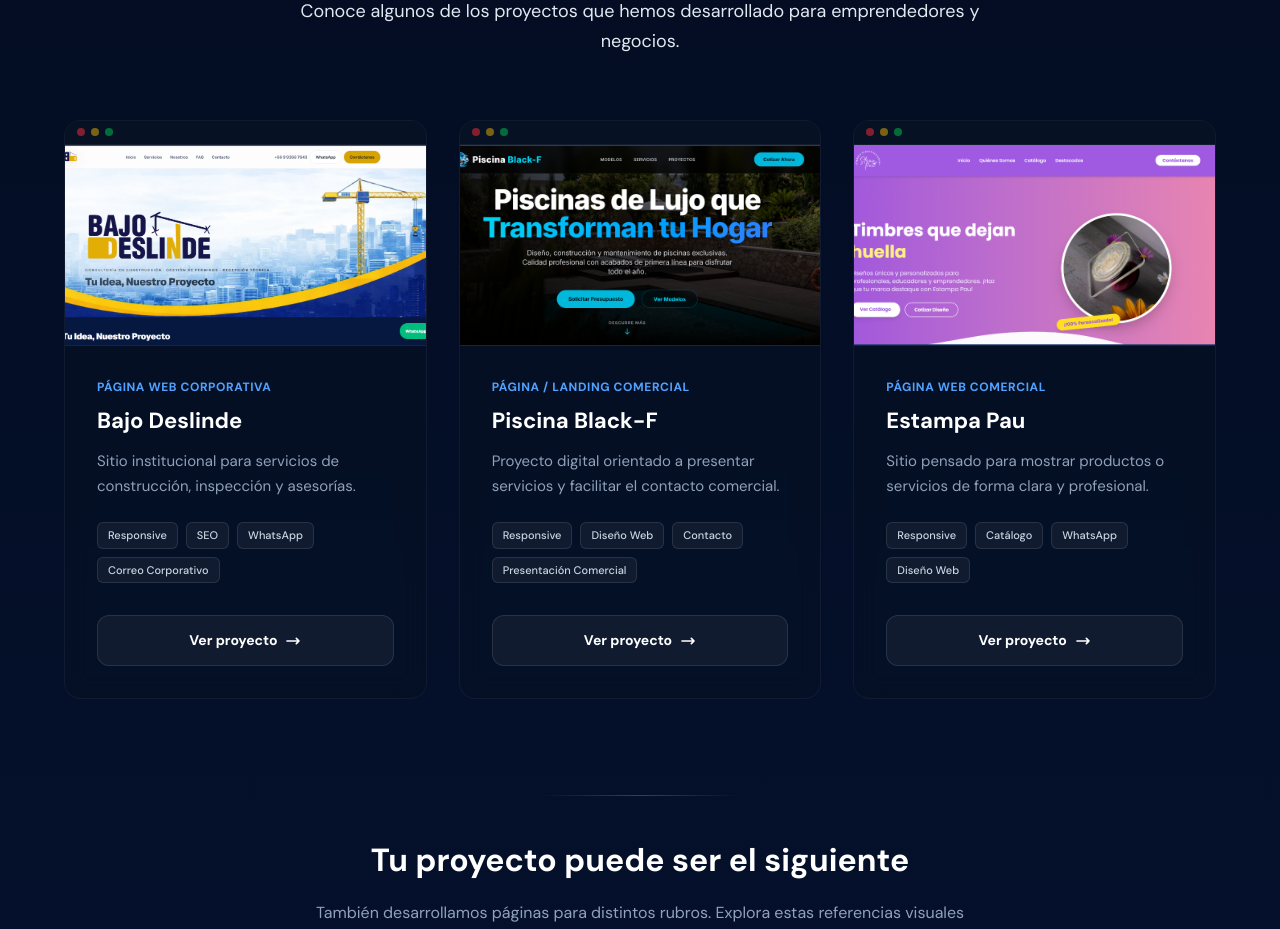
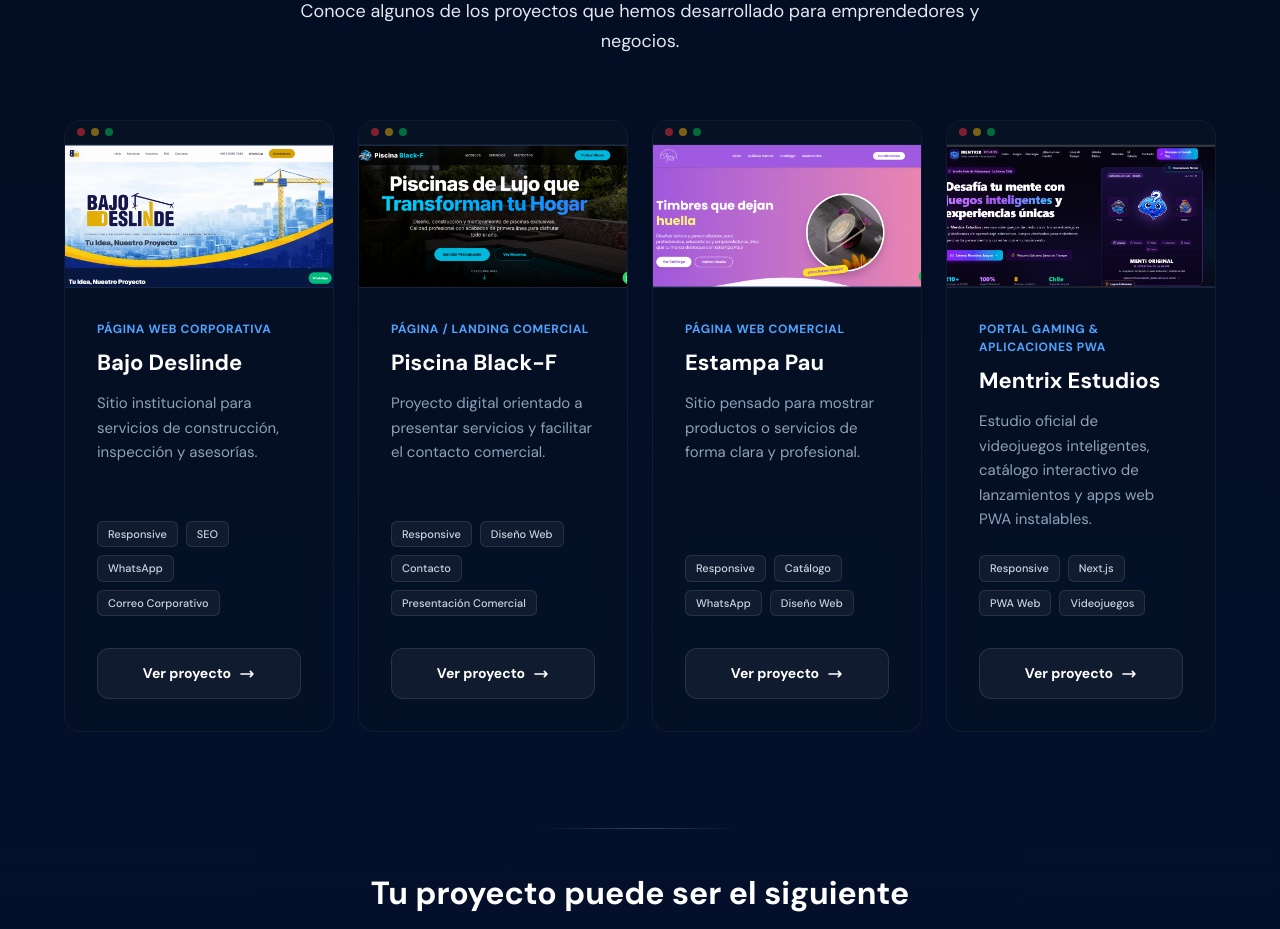
Before and after one commit to enlaceappoficial-code/agencia-soluciones-home, a Next.js app: page / in a window 1280 px wide. Shown: the part 3420-4349 px from the top of the page. Built offline with nearby package versions, Linux system fonts and the light colour scheme.

Commit message:
feat: integracion de Mentrix Estudios en Proyectos y Herramientas

```diff
--- a/src/components/HerramientasDropdown.tsx
+++ b/src/components/HerramientasDropdown.tsx
@@ -48,6 +48,17 @@ const ECOSYSTEM_TOOLS: ToolItem[] = [
     status: 'live',
     href: '/peluqueria',
     external: false,
+    accent: 'blue',
+  },
+  {
+    id: 'mentrix-estudios',
+    name: 'Mentrix Estudios (Videojuegos & PWA)',
+    short: 'Mentrix Gaming',
+    description: 'Estudio de videojuegos inteligentes, trivias de deducción y web apps PWA',
+    logo: '/ecosistema/logo-mentrix.png',
+    status: 'live',
+    href: 'https://web-mentrix-estudios.vercel.app',
+    external: true,
     accent: 'blue',
   },
   {
--- a/src/components/Proyectos.tsx
+++ b/src/components/Proyectos.tsx
@@ -43,6 +43,15 @@ const proyectosData: ProyectoData[] = [
     imagePlaceholderText: 'Captura Estampa Pau',
     image: '/proyectos/estampa-pau.png'
   },
+  {
+    title: 'Mentrix Estudios',
+    type: 'PORTAL GAMING & APLICACIONES PWA',
+    description: 'Estudio oficial de videojuegos inteligentes, catálogo interactivo de lanzamientos y apps web PWA instalables.',
+    chips: ['Responsive', 'Next.js', 'PWA Web', 'Videojuegos'],
+    link: 'https://web-mentrix-estudios.vercel.app/',
+    imagePlaceholderText: 'Captura Mentrix Estudios',
+    image: '/proyectos/mentrix-estudios.png'
+  },
 
   // --- FILA 2: PROYECTOS MODELO / REFERENCIAS ---
   {
@@ -79,8 +88,8 @@ const proyectosData: ProyectoData[] = [
 
 export default function Proyectos() {
   // Separar los proyectos reales de los modelos para poder inyectar un separador en medio
-  const proyectosReales = proyectosData.slice(0, 3);
-  const proyectosModelos = proyectosData.slice(3, 6);
+  const proyectosReales = proyectosData.filter((item) => !item.isReference);
+  const proyectosModelos = proyectosData.filter((item) => item.isReference);
 
   // Función para renderizar una tarjeta individual
   const renderCard = (item: ProyectoData, index: number) => (
@@ -159,6 +168,19 @@ export default function Proyectos() {
 
         {/* Botón dinámico según el estado del link */}
         {item.link ? (
+          item.link.startsWith('http') ? (
+            <a
+              href={item.link}
+              target="_blank"
+              rel="noopener noreferrer"
+              className={`mt-auto inline-flex items-center justify-center w-full py-3.5 px-4 bg-white/5 hover:bg-blue-500/10 border border-white/10 hover:border-blue-500/30 rounded-xl text-white hover:text-blue-300 text-[14px] font-bold transition-all gap-2 group/btn ${item.isReference ? 'hover:bg-purple-500/10 hover:border-purple-500/30 hover:text-purple-300' : ''}`}
+            >
+              {item.isReference ? 'Ver referencia' : 'Ver proyecto'}
+              <svg className="w-4 h-4 transform group-hover/btn:translate-x-1 transition-transform" fill="none" viewBox="0 0 24 24" stroke="currentColor">
+                <path strokeLinecap="round" strokeLinejoin="round" strokeWidth={2.5} d="M17 8l4 4m0 0l-4 4m4-4H3" />
+              </svg>
+            </a>
+          ) : (
             <Link
               href={item.link}
               className={`mt-auto inline-flex items-center justify-center w-full py-3.5 px-4 bg-white/5 hover:bg-blue-500/10 border border-white/10 hover:border-blue-500/30 rounded-xl text-white hover:text-blue-300 text-[14px] font-bold transition-all gap-2 group/btn ${item.isReference ? 'hover:bg-purple-500/10 hover:border-purple-500/30 hover:text-purple-300' : ''}`}
@@ -168,6 +190,7 @@ export default function Proyectos() {
                 <path strokeLinecap="round" strokeLinejoin="round" strokeWidth={2.5} d="M17 8l4 4m0 0l-4 4m4-4H3" />
               </svg>
             </Link>
+          )
         ) : (
           <div className="mt-auto inline-flex items-center justify-center w-full py-3.5 px-4 bg-white/5 border border-white/5 rounded-xl text-slate-500 text-[14px] font-bold cursor-not-allowed">
             Próximamente
@@ -199,7 +222,7 @@ export default function Proyectos() {
         </div>
 
         {/* Primera Fila: GRID DE PROYECTOS REALES */}
-        <div className="grid grid-cols-1 md:grid-cols-2 lg:grid-cols-3 gap-8">
+        <div className="grid grid-cols-1 md:grid-cols-2 lg:grid-cols-2 xl:grid-cols-4 gap-6">
           {proyectosReales.map((item, index) => renderCard(item, index))}
         </div>
 
@@ -216,7 +239,7 @@ export default function Proyectos() {
 
         {/* Segunda Fila: GRID DE PROYECTOS MODELO */}
         <div className="grid grid-cols-1 md:grid-cols-2 lg:grid-cols-3 gap-8">
-          {proyectosModelos.map((item, index) => renderCard(item, index + 3))}
+          {proyectosModelos.map((item, index) => renderCard(item, index + proyectosReales.length))}
         </div>
 
       </div>
```
Also changed, not shown: public/ecosistema/logo-mentrix.png (added), public/proyectos/mentrix-estudios.png (added). Lines whose indentation alone changed are shown as unchanged.
